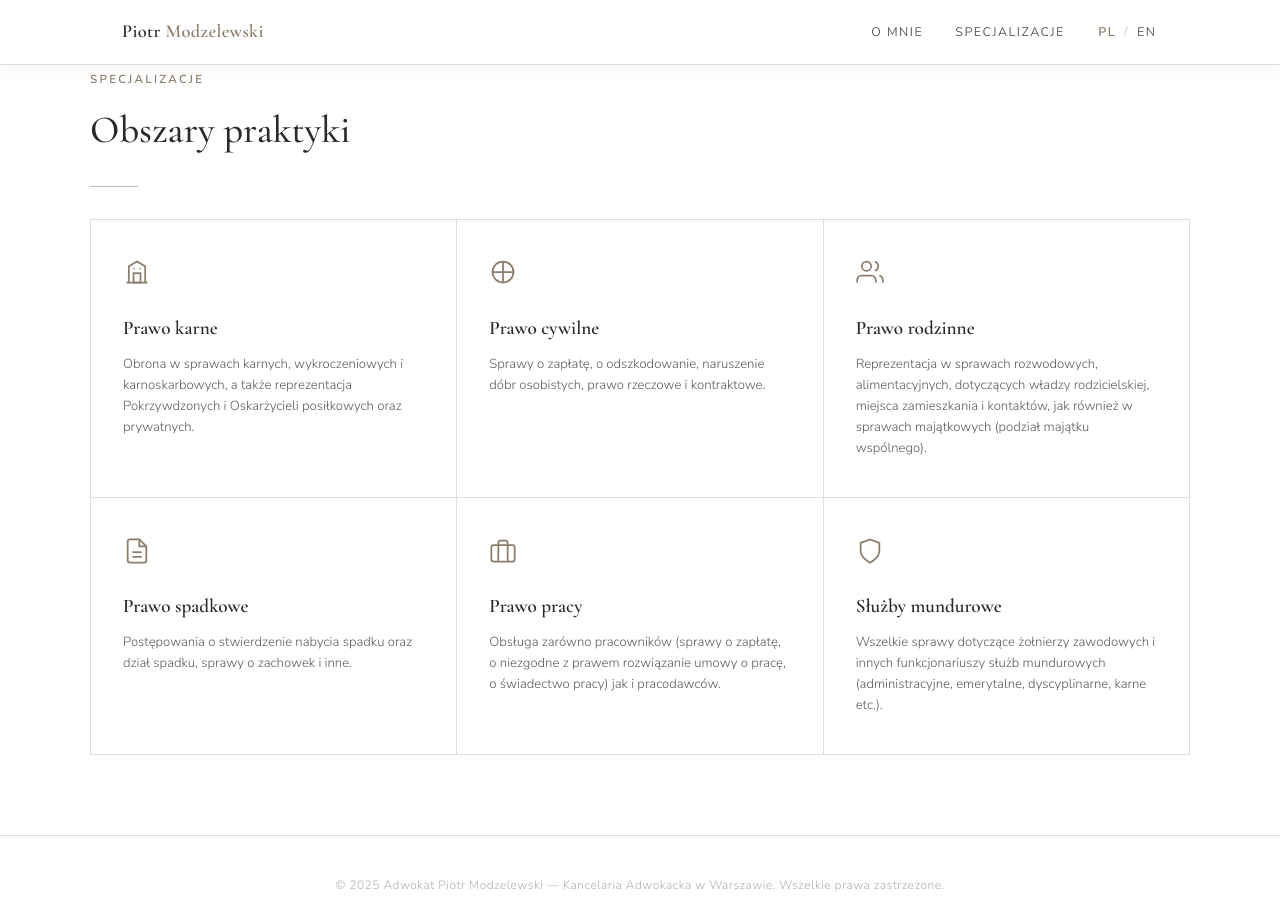
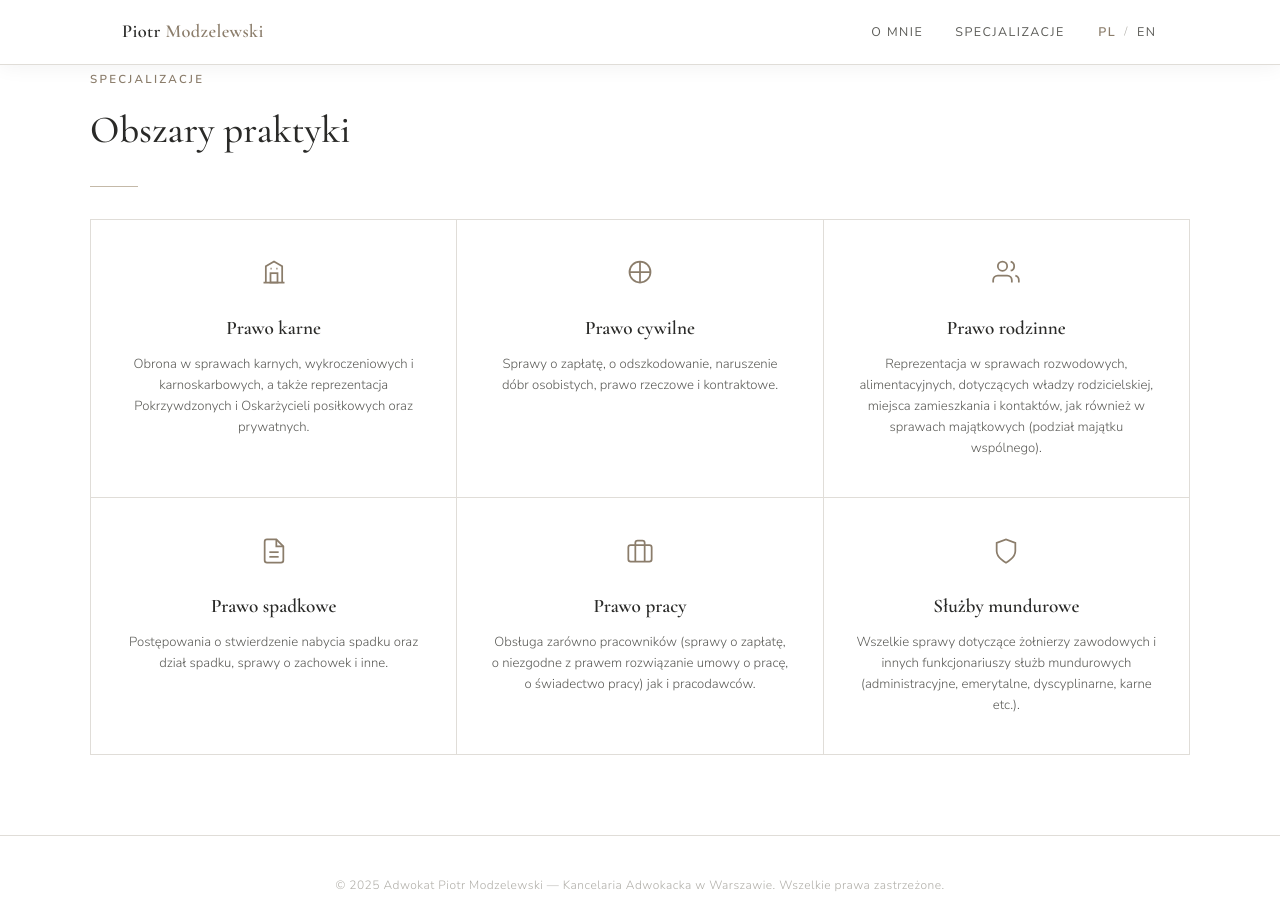
Before and after one commit to pmmodzelewski/adwokatmodzelewski.pl, a Jekyll site: the page index.html, which Jekyll copies as it is, in a window 1280 px wide and 900 px high, scrolled down 1676 px. Built offline with Jekyll 4.4.1, drawn with Linux system fonts in a browser that asks for light colours; Markdown is read by kramdown in place of the engine named in the settings.

Commit message:
fix: kafelki specjalizacji wyrownane do srodka (spojnie z feature tile)

```diff
--- a/assets/css/main.css
+++ b/assets/css/main.css
@@ -372,6 +372,11 @@ section { padding: 5rem 2rem; }
   background: var(--white);
   padding: 2.4rem 2rem;
   transition: background 0.3s;
+  text-align: center;
+}
+.practice-item .practice-icon {
+  margin-left: auto;
+  margin-right: auto;
 }
 .practice-item:hover { background: var(--off-white); }
 .practice-icon {
```
